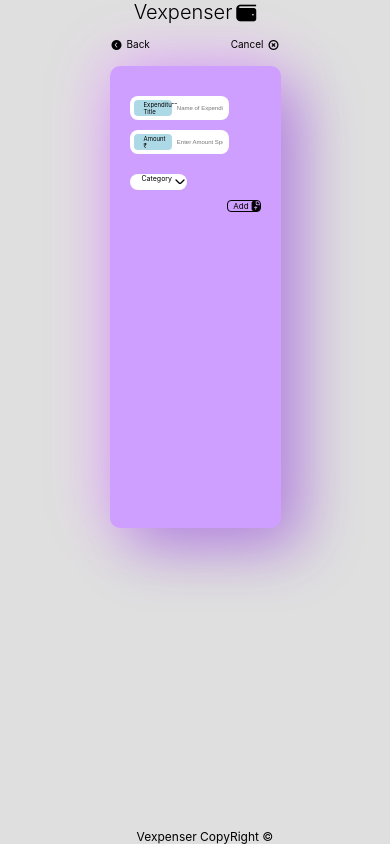
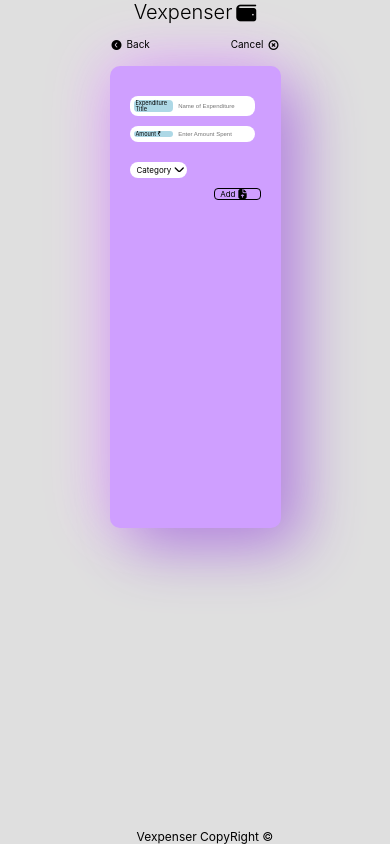
Before and after one commit to Nitya020602/Vexpenser, a React (Create React App) app: page /addexpense in a window 390 px wide. Built offline with nearby package versions, Linux system fonts and the light colour scheme.

Commit message:
css design

```diff
--- a/src/components/addForm/addForm.css
+++ b/src/components/addForm/addForm.css
@@ -20,7 +20,8 @@
 }
 .form-item label{
     background-color: lightblue;
-    padding: 1px 10px;
+    width: 25%;
+    padding-left: 2px;
     border-radius: 4px;
 }
 .form-item input{
@@ -40,6 +41,7 @@
     width: 50%;
 }
 .categories-dropdown{
+    width: 50%;
     display: flex;
     justify-content: space-between;
     background-color: white;
@@ -55,7 +57,7 @@
 .categories-container{
     display: flex;
     position: absolute;
-    width: 100%;
+    width: 55%;
     flex-direction: column;
     background: white;
 }
@@ -93,13 +95,17 @@
 @media only screen and (max-width:890px){
     .form-item label{
         width: 25%;
-        font-size: 12px;
+        font-size: 0.6rem;
+        padding: 0 2px;
     }
     .form-item input{
         font-size: 12px;
     }
     .categories-dropdown label{
         font-size: 13px;
+    }
+    .categories-container{
+        width: 70%;
     }
     .form-add-btn div{
         width: 15%;
@@ -111,16 +117,19 @@
         font-size: 15px;
     }
 }
-@media only screen and (max-width:600px){
+@media only screen and (max-width:680px){
     .form-item label{
         width: 20%;
-        font-size: 8px;
+        font-size: 0.4rem;
     }
     .form-item input{
         font-size: 8px;
     }
     .categories-dropdown{
         width: 50%;
+    }
+    .categories-container{
+        width: 55%;
     }
     .categories-dropdown label{
         font-size: 9px;
@@ -145,7 +154,7 @@
         margin-right: 8px;
     }
 }
-@media only screen and (max-width:560px){
+/* @media only screen and (max-width:560px){
     .form-item label{
         width: 20%;
         font-size: 6px;
@@ -166,23 +175,37 @@
     .categories-container label{
         font-size: 10px;
     }
-}
+} */
 @media only screen and (max-width:500px){
+    .form-item{
+        width: 90%;
+    }
     .form-item label{
-        width: 20%;
-        font-size: 6px;
+        width: 35%;
+        font-size: .35rem;
+        padding: 0 2px;
     }
     .form-item input{
         font-size: 6px;
     }
     .categories-dropdown{
         width: 70%;
+        display: flex;
+        align-items: center;
+        justify-content: center;
+        .icon{
+            margin-top: 2px;
+            font-size: 10px;
+        }
     }
     .categories-dropdown label{
-        font-size: 7px;
+        font-size: 0.5rem;
+    }
+    .categories-container{
+        width: 80%;
     }
     .form-add-btn div{
-        width: 20%;
+        width: 30%;
     }
     .form-add-btn label{
         font-size: 8px;
```
